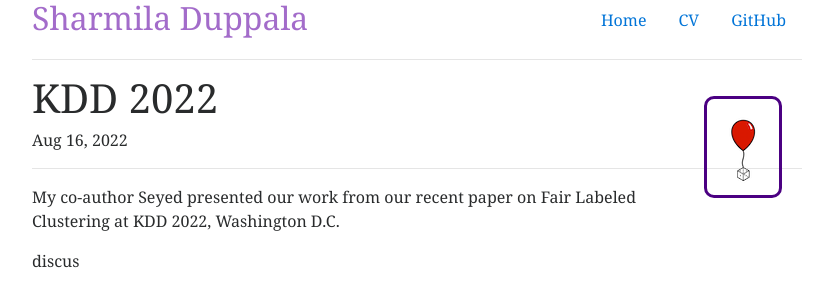
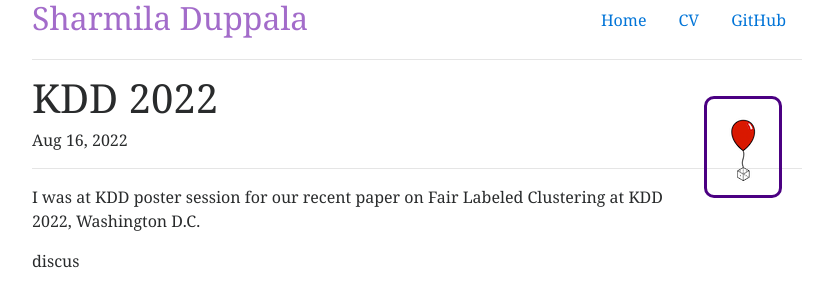
Before and after one commit to trinity24/trinity24.github.io, a Jekyll site: the page built from _posts/2022-08-16-KDD.md, in a window 1280 px wide. Shown: the top 307 px of the page, without its empty margins (223-1056 px from the left). Built offline with Jekyll 4.4.1, drawn with Linux system fonts in a browser that asks for light colours.

Commit message:
message written

```diff
--- a/_posts/2022-08-16-KDD.md
+++ b/_posts/2022-08-16-KDD.md
@@ -5,4 +5,4 @@ date:   2022-08-16
 categories: post
 news: true
 ---
-My co-author Seyed presented our work from our recent paper on Fair Labeled Clustering at KDD 2022, Washington D.C.
+I was at KDD poster session for our recent paper on Fair Labeled Clustering at KDD 2022, Washington D.C.
```
